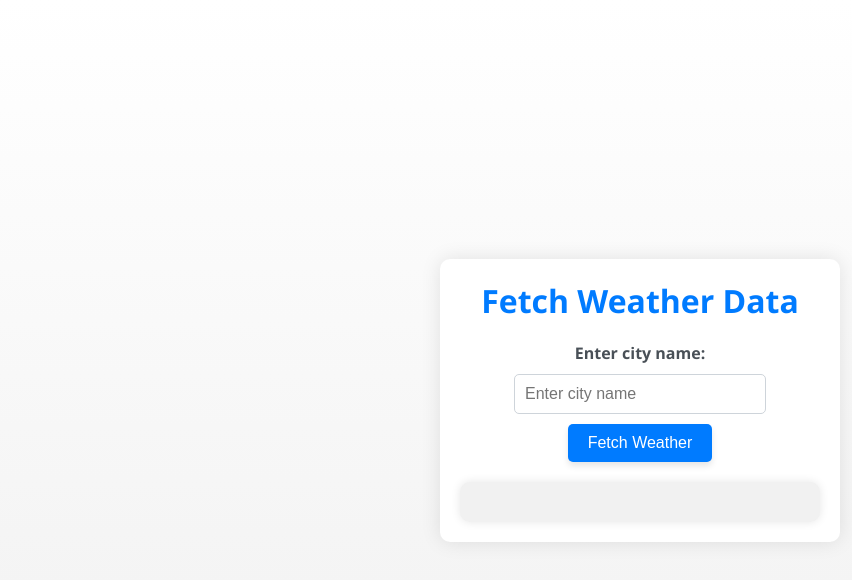
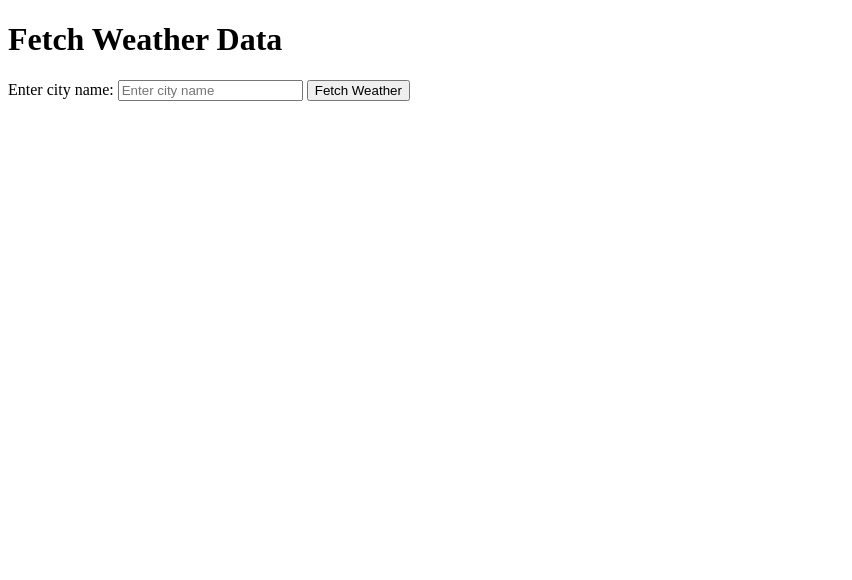
Before and after one commit to SaumyadKundu/Weather-webapp, a plain HTML site: page index.html in a window 1280 px wide. Shown: the whole page, without its empty margins (0-852 px from the left). Drawn offline with Linux system fonts and the light colour scheme.

Commit message:
updated code

```diff
--- a/index.html
+++ b/index.html
@@ -4,7 +4,6 @@
   <meta charset="UTF-8">
   <meta name="viewport" content="width=device-width, initial-scale=1.0">
   <title>Weather App</title>
-  <link rel="stylesheet" href="styles.css">
 </head>
 <body>
 <div class="container">
--- a/styles.css
+++ /dev/null
@@ -1,94 +0,0 @@
-
-* {
-  margin: 0;
-  padding: 0;
-  box-sizing: border-box;
-}
-
-
-body {
-  font-family: 'Segoe UI', Tahoma, Geneva, Verdana, sans-serif;
-  background-color: #f8f9fa;
-  display: flex;
-  justify-content: center;
-  align-items: center;
-  height: 100vh;
-  background-image: linear-gradient(to bottom, #ffffff, #f0f0f0);
-}
-
-
-.container {
-  text-align: center;
-  max-width: 400px;
-  width: 100%;
-  padding: 20px;
-  background-color: #ffffff;
-  border-radius: 10px;
-  box-shadow: 0 0 20px rgba(0, 0, 0, 0.1);
-}
-
-
-h1 {
-  margin-bottom: 20px;
-  color: #007bff;
-}
-
-
-.input-container {
-  margin-bottom: 20px;
-  display: flex;
-  flex-direction: column;
-  align-items: center;
-}
-
-
-label {
-  font-weight: bold;
-  display: block;
-  margin-bottom: 10px;
-  color: #495057;
-}
-
-
-input[type="text"] {
-  padding: 10px;
-  width: 70%;
-  font-size: 16px;
-  border: 1px solid #ced4da;
-  border-radius: 5px;
-  outline: none;
-  margin-bottom: 10px;
-}
-
-
-button {
-  padding: 10px 20px;
-  background-color: #007bff;
-  color: white;
-  border: none;
-  border-radius: 5px;
-  cursor: pointer;
-  font-size: 16px;
-  transition: background-color 0.3s ease;
-  box-shadow: 0 4px 6px rgba(0, 0, 0, 0.1);
-}
-
-button:hover {
-  background-color: #0056b3;
-}
-
-
-#weather-info {
-  margin-top: 20px;
-  padding: 20px;
-  background-color: #f1f1f1;
-  border-radius: 10px;
-  box-shadow: 0 0 10px rgba(0, 0, 0, 0.1);
-}
-
-
-#weather-info p {
-  font-size: 16px;
-  line-height: 1.6;
-  color: #343a40;
-}
```
